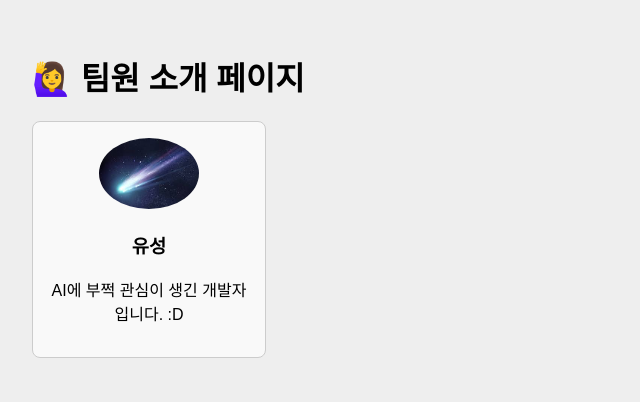
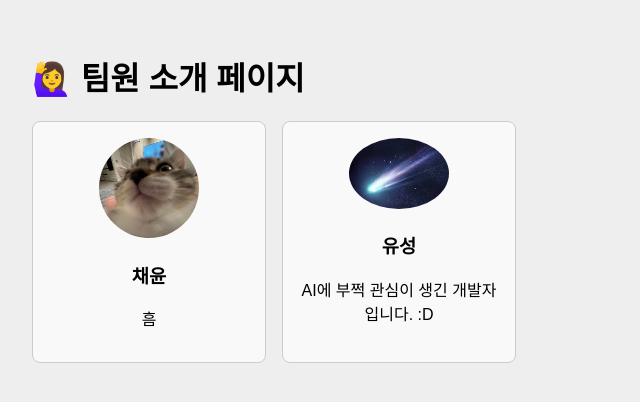
Before and after one commit to Team-Lion-GIT-prac/FrontEnd, a React (Vite) app in the folder git-study/: page / in a window 1280 px wide. Shown: the top 402 px of the page, without its empty margins (0-640 px from the left). Built offline with nearby package versions, Linux system fonts and the light colour scheme.

Commit message:
첫 번째 커밋!

```diff
--- a/git-study/src/components/ProfileList.jsx
+++ b/git-study/src/components/ProfileList.jsx
@@ -2,8 +2,13 @@ import React from 'react';
 import ProfileCard from './ProfileCard';
 import './ProfileList.css';
 import star from '../assets/shootingstar.jpg'
+import cat from '../assets/bongbong.jpg'
 
-const profiles = [
+const profiles = [ {
+    name: '채윤',
+    bio: '흠',
+    image: cat,
+  },
   {
     name: '유성',
     bio: 'AI에 부쩍 관심이 생긴 개발자 입니다. :D',
```
Also changed, not shown: git-study/src/assets/bongbong.jpg (added).
